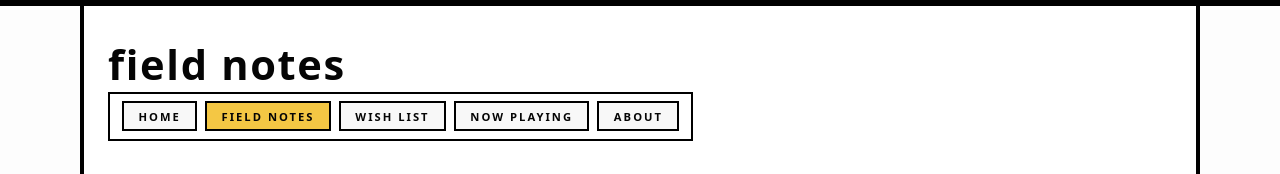
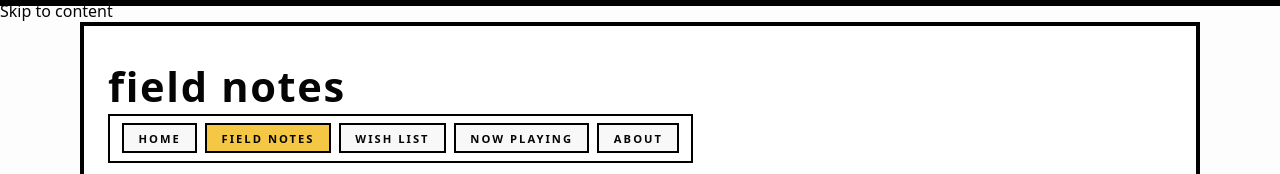
Before and after one commit to jennahya/myrecordroom, a plain HTML site: page notes.html in a window 1280 px wide. Shown: the top 174 px of the page. Drawn offline with Linux system fonts and the light colour scheme; some packages are replaced by stand-ins of ours.

Commit message:
Add skip link to notes.html for accessibility
Added a skip link for better accessibility.

```diff
--- a/notes.html
+++ b/notes.html
@@ -8,6 +8,9 @@
   </head>
 
   <body>
+
+  <a href="#about-content" class="skip-link">Skip to content</a>
+
     <main class="records">
       <section class="hero">
         <h1>Field Notes</h1>
```
